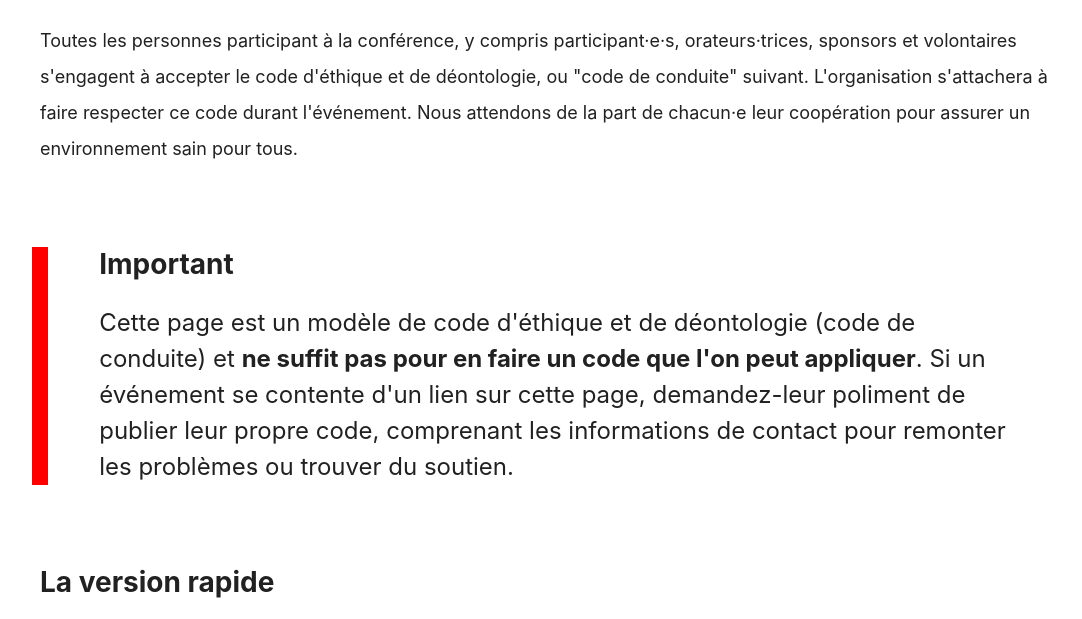
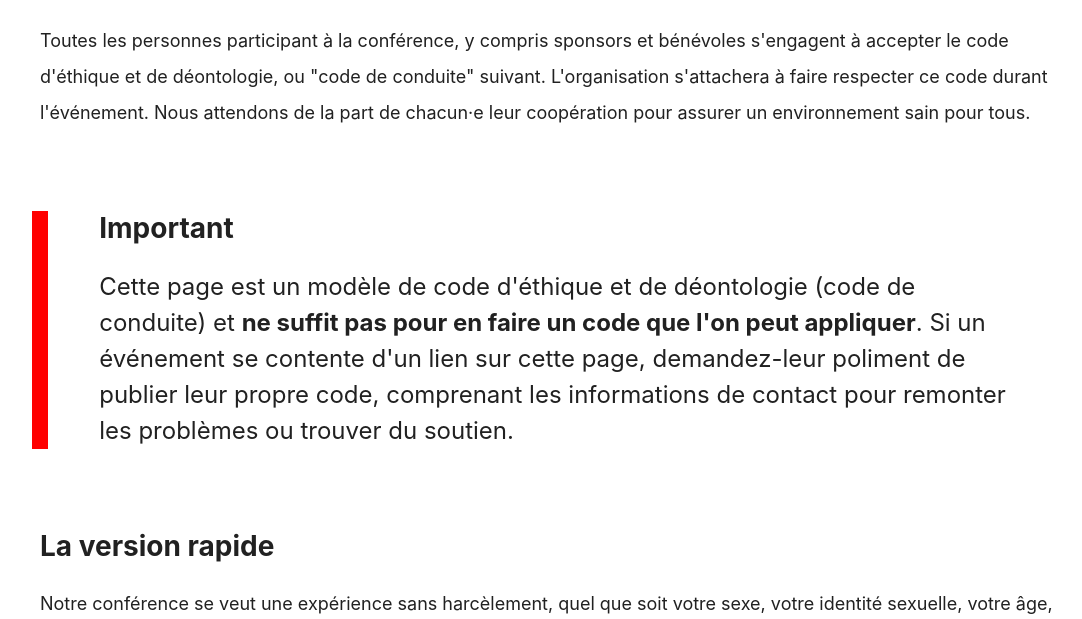
Before and after one commit to confcodeofconduct/confcodeofconduct.com, a website: page index-fr.html in a window 1280 px wide. Shown: the part 134-753 px from the top of the page, without its empty margins (88-1170 px from the left). Drawn offline with Linux system fonts and the light colour scheme.

Commit message:
More genderless language, less redundancy
Co-Authored-By: Matti Schneider <gh@mattischneider.fr>

```diff
--- a/index-fr.html
+++ b/index-fr.html
@@ -15,7 +15,7 @@
 
     <p>
       Toutes les personnes participant à la conférence,
-      y compris participant·e·s, orateurs·trices, sponsors et volontaires
+      y compris sponsors et bénévoles
       s'engagent à accepter le code d'éthique et de déontologie, ou "code de conduite" suivant.
       L'organisation s'attachera à faire respecter ce code durant l'événement.
       Nous attendons de la part de chacun·e leur coopération pour assurer un environnement sain pour tous.
```
